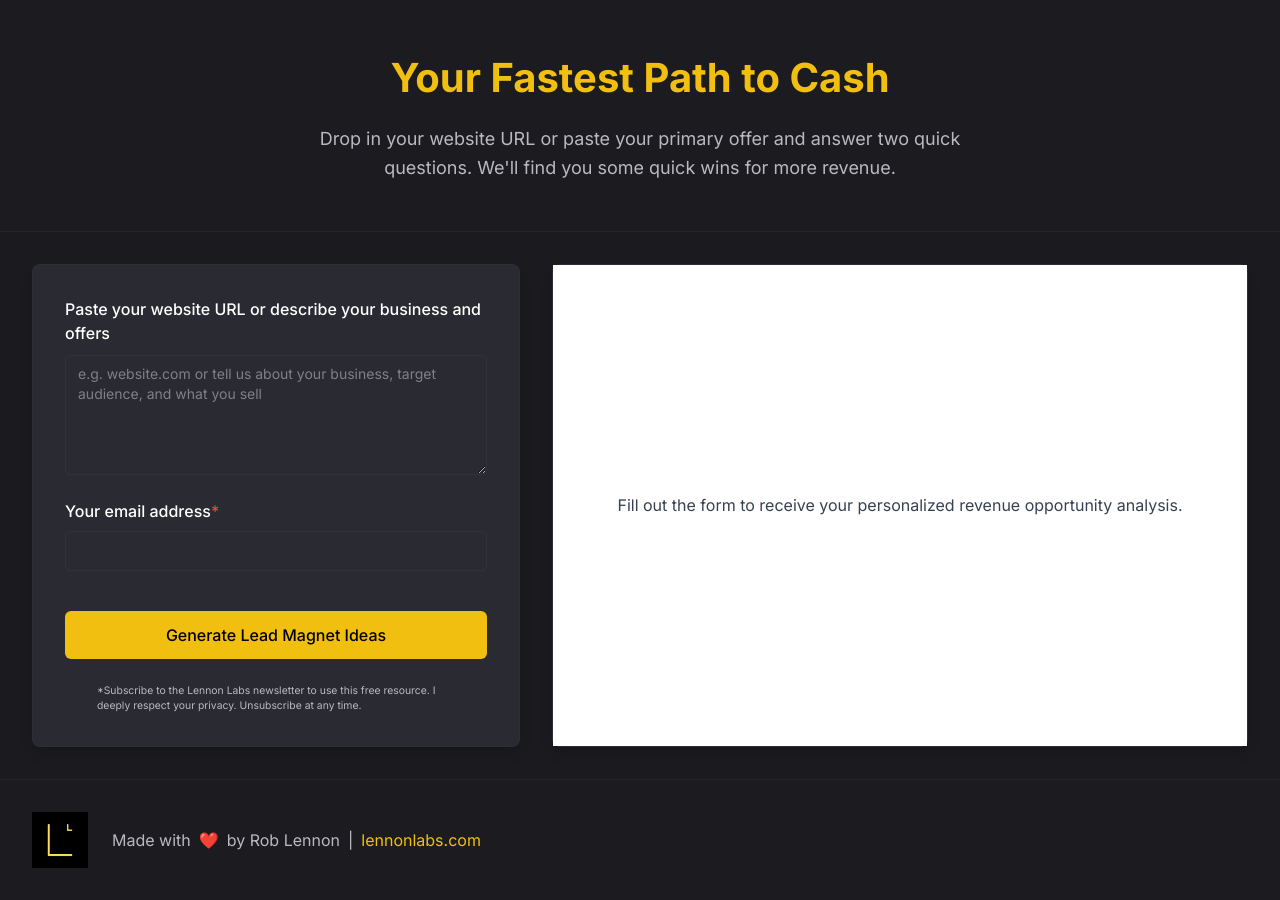
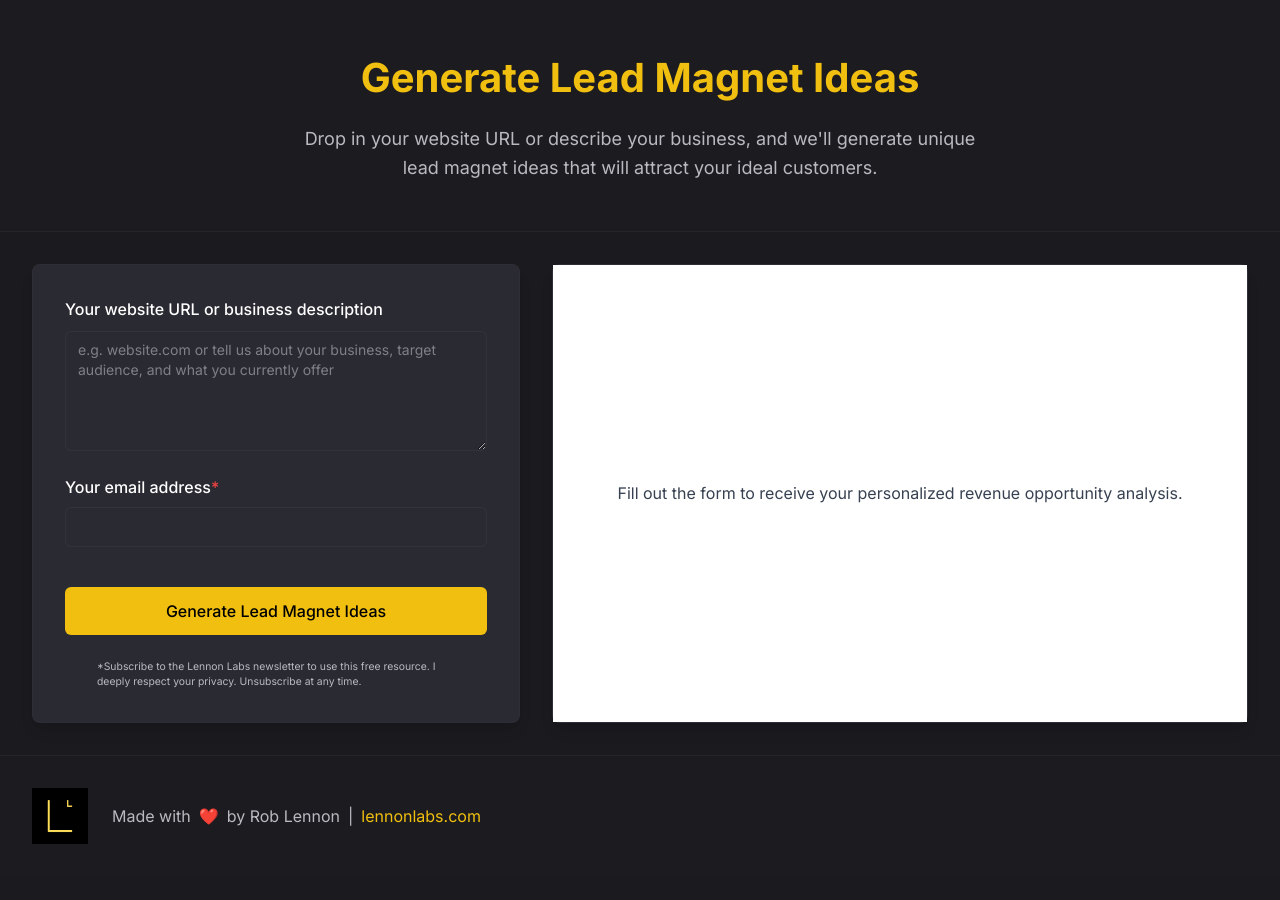
Before and after one commit to roblennon/lennonlabs-lead-magnet-concepter, a React (Vite) app: page / in a window 1280 px wide. After the commit the page ends 876 px from the top, so only its background shows below. Built offline with nearby package versions, Linux system fonts and the light colour scheme.

Commit message:
Update copy for new use case
Modified text throughout the application to reflect the new use case. Adjusted headers, form instructions, and other relevant content to ensure clarity and alignment with the updated objectives.
[skip gpt_engineer]

```diff
--- a/src/components/layout/Header.tsx
+++ b/src/components/layout/Header.tsx
@@ -2,9 +2,9 @@ const Header = () => {
   return (
     <header className="bg-[#1C1B20] border-b border-border/30">
       <div className="container mx-auto px-8 py-12 text-center">
-        <h1 className="text-[2.5rem] font-bold text-primary mb-4">Your Fastest Path to Cash</h1>
+        <h1 className="text-[2.5rem] font-bold text-primary mb-4">Generate Lead Magnet Ideas</h1>
         <p className="text-lg text-muted-foreground max-w-2xl mx-auto leading-relaxed">
-          Drop in your website URL or paste your primary offer and answer two quick questions. We'll find you some quick wins for more revenue.
+          Drop in your website URL or describe your business, and we'll generate unique lead magnet ideas that will attract your ideal customers.
         </p>
       </div>
     </header>
--- a/src/components/revenue-form/OfferField.tsx
+++ b/src/components/revenue-form/OfferField.tsx
@@ -10,11 +10,11 @@ export function OfferField({ value, onChange }: OfferFieldProps) {
   return (
     <div className="space-y-2.5">
       <Label htmlFor="offer" className="text-base font-medium text-foreground">
-        Paste your website URL or describe your business and offers
+        Your website URL or business description
       </Label>
       <Textarea
         id="offer"
-        placeholder="e.g. website.com or tell us about your business, target audience, and what you sell"
+        placeholder="e.g. website.com or tell us about your business, target audience, and what you currently offer"
         value={value}
         onChange={(e) => onChange(e.target.value)}
         className="min-h-[120px] bg-card border-border/50 text-foreground placeholder:text-muted/60"
--- a/src/components/revenue-form/SubmitButton.tsx
+++ b/src/components/revenue-form/SubmitButton.tsx
@@ -11,7 +11,7 @@ export function SubmitButton({ isLoading }: SubmitButtonProps) {
       className="w-full bg-primary text-primary-foreground hover:bg-primary/90 h-12 text-base font-medium"
       disabled={isLoading}
     >
-      {isLoading ? "Generating..." : "Generate Lead Magnet Ideas"}
+      {isLoading ? "Generating Ideas..." : "Generate Lead Magnet Ideas"}
     </Button>
   );
 }
```
